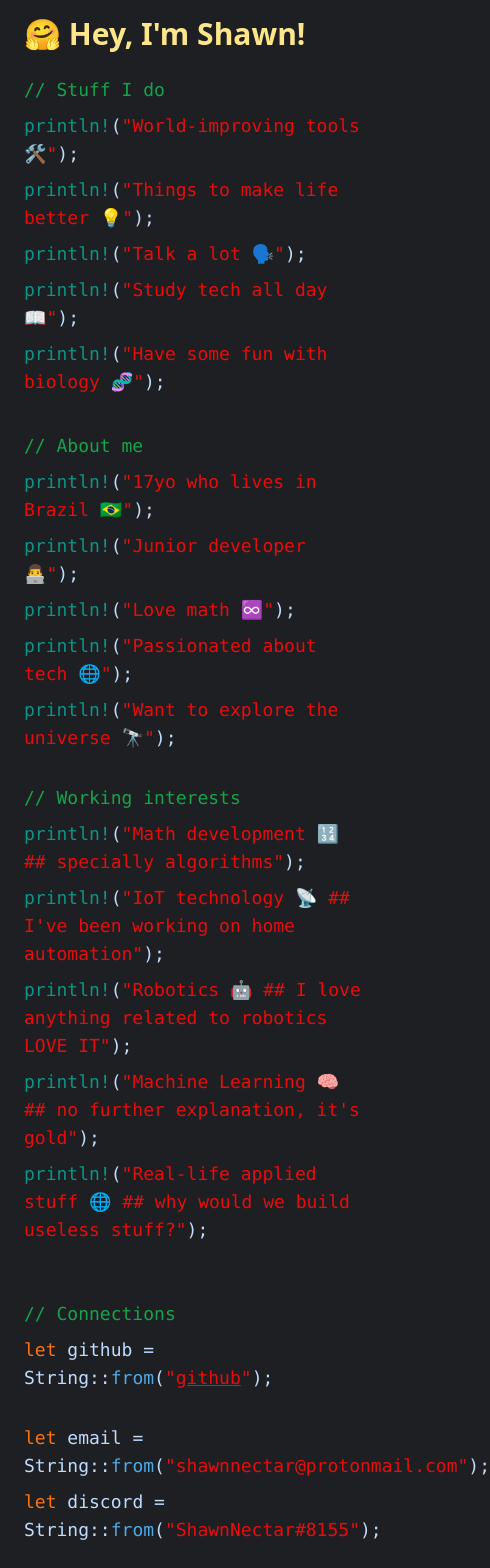
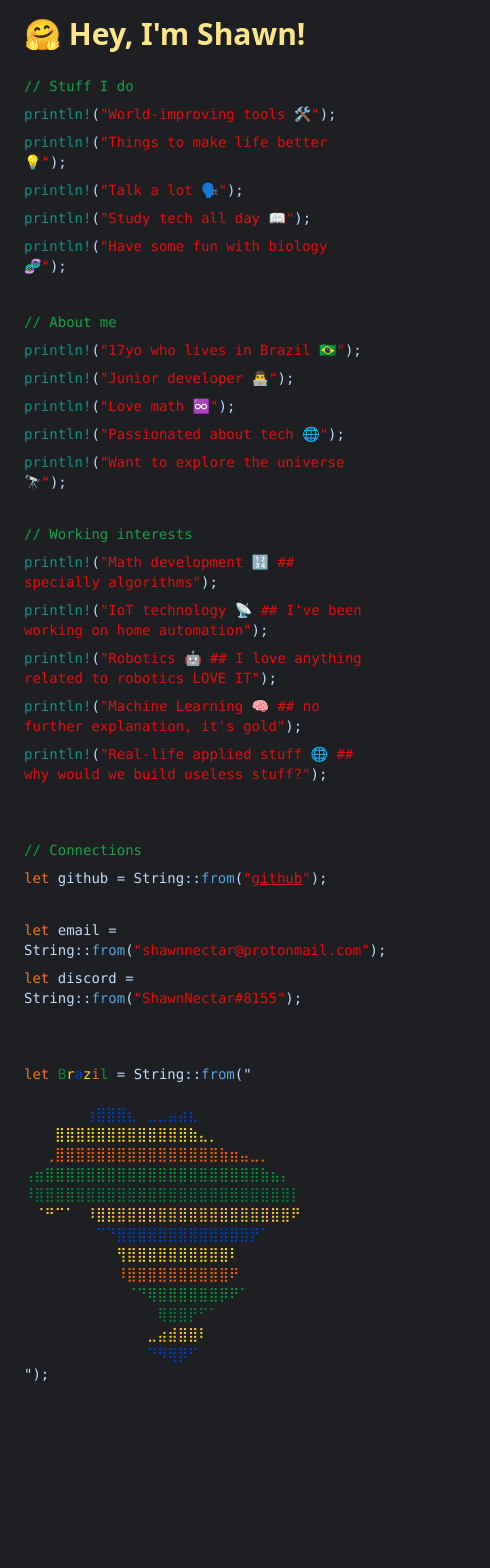
Before and after one commit to ShawnNectar/portfolio-v1, a Vue app: page / in a window 390 px wide. Shown: the top 1568 px of the page, 490 px wide, since content can reach past the window. After the commit the page ends 1400 px from the top, so only its background shows below. Built offline with nearby package versions, Linux system fonts and the light colour scheme.

Commit message:
[Minor] 5 test mobile prodc

```diff
--- a/src/components/AboutMe.vue
+++ b/src/components/AboutMe.vue
@@ -3,7 +3,7 @@
 </script>
 
 <template>
-    <div class="text-lg md:text-2xl text-blue-200 font-mono">
+    <div class="text-sm md:text-2xl text-blue-200 font-mono">
         <h1 class="text-green-600 py-2 md:py-5">// About me</h1>
         <ul class="list-none pl-0">
             <li class="pb-2">
--- a/src/components/Brazil.vue
+++ b/src/components/Brazil.vue
@@ -3,7 +3,7 @@
 </script>
 
 <template>
-    <div class="text-lg md:text-2xl text-blue-200 font-mono pt-12">
+    <div class="text-sm md:text-2xl text-blue-200 font-mono pt-12">
         <h1>
             <span class="text-orange-500">let </span>
             <span style="color: #00843D">B</span>
--- a/src/components/Connections.vue
+++ b/src/components/Connections.vue
@@ -1,18 +1,18 @@
 <template>
-    <div class="text-lg md:text-2xl text-blue-200 font-mono pt-10">
+    <div class="text-sm md:text-2xl text-blue-200 font-mono pt-10">
         <h1 class="text-green-600 py-2 md:py-5">// Connections </h1>
         <div>
             <h1 class="pb-2">
                 <span class="text-orange-500">let </span>github = String::<span style="color: #50a8e4;">from</span>(<span style="color: #e70d0d;">"<a style="text-decoration: underline" href="https://github.com/ShawnNectar" target=”_blank”>github</a>"</span>);
             </h1>
-            <h1 class="pt-6 pb-2">
+            <h2 class="pt-6 pb-2">
                 <span class="text-orange-500">let </span>email = String::<span style="color: #50a8e4;">from</span>(<span style="color: #e70d0d; cursor: pointer;" @click="copyText('shawnnectar@protonmail.com', 'showCopiedEmail')" ref="emailRef">"shawnnectar@protonmail.com"</span>);
                 <span v-if="showCopiedEmail" class="text-green-500 ml-2">(Copied!)</span>
-            </h1>
-            <h1 class="pb-2">
+            </h2>
+            <h2 class="pb-2">
                 <span class="text-orange-500">let </span>discord = String::<span style="color: #50a8e4;">from</span>(<span style="color: #e70d0d; cursor: pointer;" @click="copyText('ShawnNectar#8155', 'showCopiedDiscord')" ref="discordRef">"ShawnNectar#8155"</span>);
                 <span v-if="showCopiedDiscord" class="text-green-500 ml-2">(Copied!)</span>
-            </h1>
+            </h2>
         </div>
     </div>
 </template>
--- a/src/components/StuffIDo.vue
+++ b/src/components/StuffIDo.vue
@@ -3,7 +3,7 @@
 </script>
 
 <template>
-    <div class="text-lg md:text-2xl text-blue-200 font-mono">
+    <div class="text-sm md:text-2xl text-blue-200 font-mono">
         <h1 class="text-green-600 py-2 md:py-5">// Stuff I do</h1>
         <ul class="list-none pl-0">
             <li class="pb-2">
--- a/src/components/WorkInterests.vue
+++ b/src/components/WorkInterests.vue
@@ -3,7 +3,7 @@
 </script>
 
 <template>
-    <div class="text-lg md:text-2xl text-blue-200 font-mono">
+    <div class="text-sm md:text-2xl text-blue-200 font-mono">
         <h1 class="text-green-600 py-2 md:py-5">// Working interests</h1>
         <h2 class="pb-2">
             <span class="text-teal-600">println!</span>(<span style="color: #e70d0d;">"Math development 🔢 ## specially algorithms"</span>);
@@ -20,6 +20,7 @@
         <h2 class="pb-2">
             <span class="text-teal-600">println!</span>(<span style="color: #e70d0d;">"Real-life applied stuff 🌐 ## why would we build useless stuff?"</span>);
         </h2>
+
     </div>
 </template>
 
```
